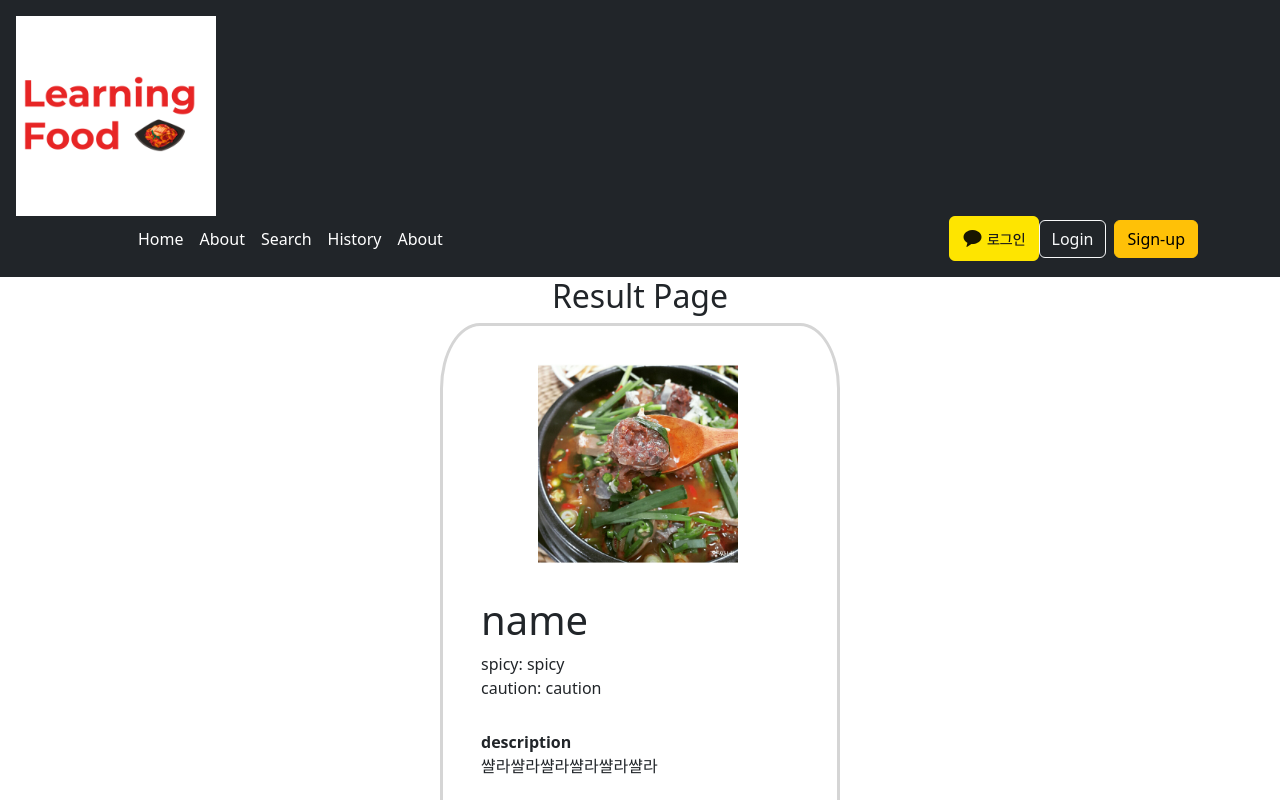
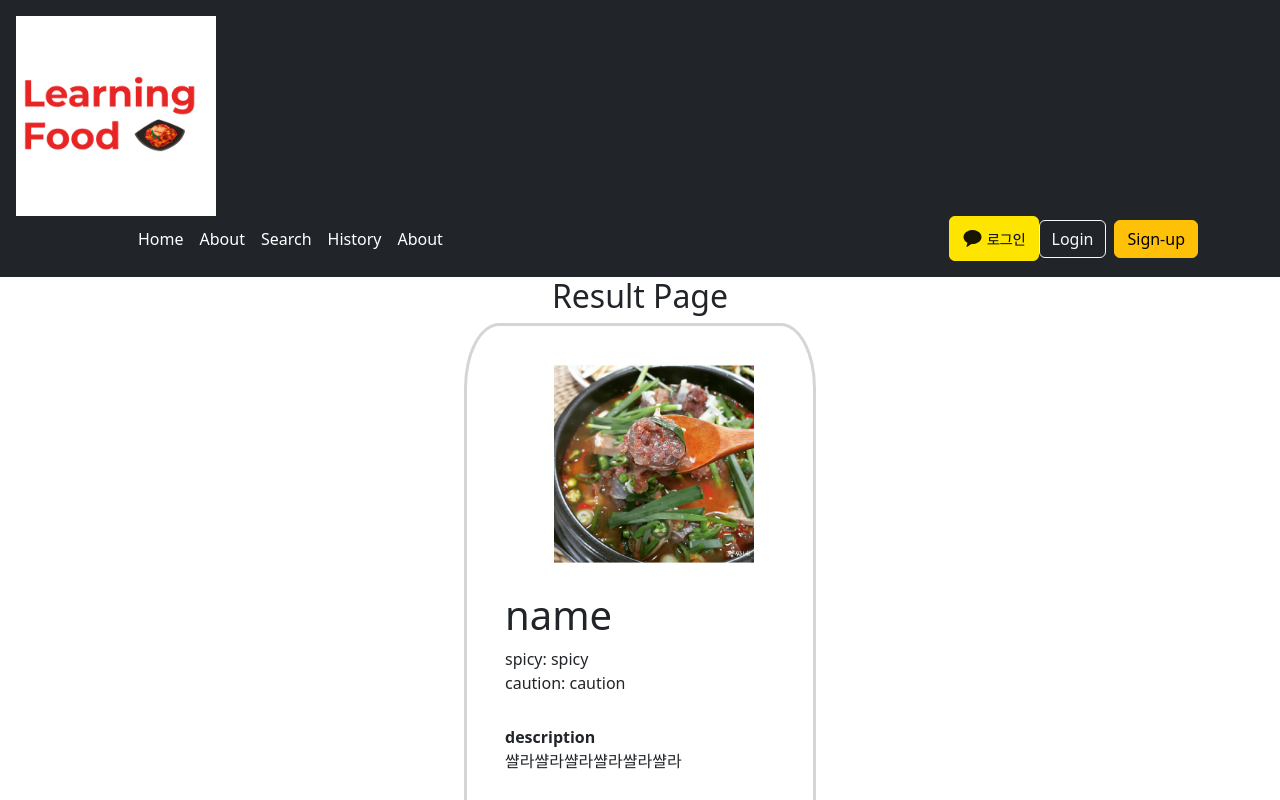
Before and after one commit to ABizCho/inssa-food-webApp, a React (Create React App) app in the folder client/: page /resultInfo in a window 1280 px wide. Shown: the top 800 px of the page. Built offline with nearby package versions, Linux system fonts and the light colour scheme.

Commit message:
result-container 사이즈 조정

```diff
--- a/client/src/App.js
+++ b/client/src/App.js
@@ -29,7 +29,7 @@
         <Route path="/core" element={<Core />} />
         <Route path="/history" element={<History />} />
         {/* ResultInfo는 테스트용으로 임시 라우팅했습니다. */}
-        <Route path="/ResultInfo" element={<ResultInfo />} />
+        <Route path="/resultInfo" element={<ResultInfo />} />
       </Routes>
       <Routes path="oauth">
         <Route path="kakao/callback" element={<KakaoCallBack />} />
--- a/client/src/pages/Core/components/ResultInfo/ResultInfo.css
+++ b/client/src/pages/Core/components/ResultInfo/ResultInfo.css
@@ -8,7 +8,7 @@
   padding: 38px;
   border: 3px solid #d5d5d5;
   border-radius: 10%;
-  width: 25em;
+  width: 22em;
 }
 
 .result .result-item.name {
```
